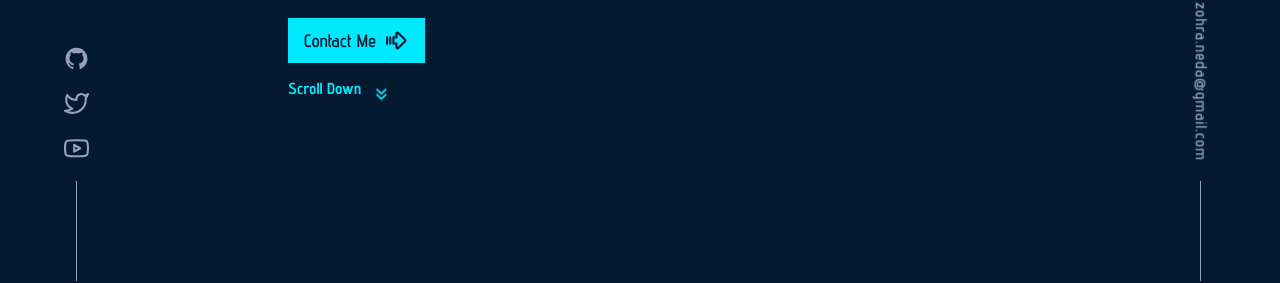
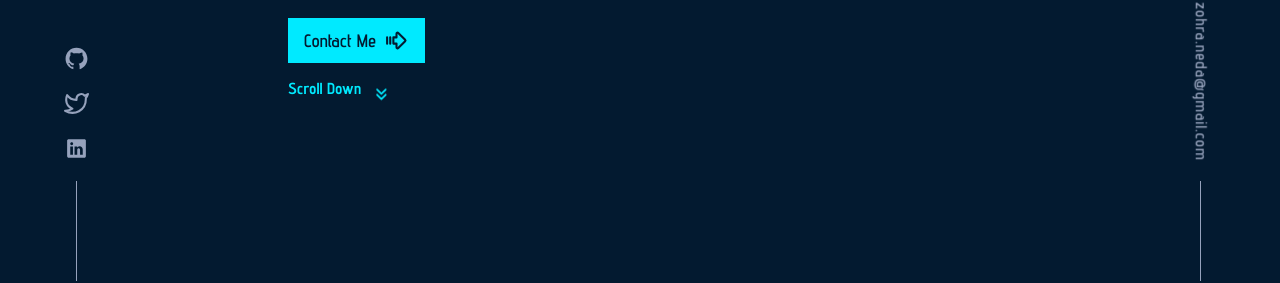
Before and after one commit to Zohra-Neda/Portfolio, a React (Create React App) app: page / in a window 1280 px wide. Shown: the part 519-802 px from the top of the page. Built offline with nearby package versions, Linux system fonts and the light colour scheme.

Commit message:
Update icon

```diff
--- a/src/Components/Home_Section/Home.jsx
+++ b/src/Components/Home_Section/Home.jsx
@@ -1,7 +1,8 @@
 import React from 'react'
 import './home.scss'
 import { AiFillGithub } from 'react-icons/ai'
-import { FiTwitter, FiYoutube } from 'react-icons/fi'
+import { FiTwitter } from 'react-icons/fi'
+import { IoLogoLinkedin } from "react-icons/io";
 import { TbArrowBigRightLines, TbChevronsDown } from 'react-icons/tb'
 
 const Home = () => {
@@ -17,7 +18,7 @@ const Home = () => {
             <FiTwitter className="icon"/>
           </a>
           <a href='' target="_blank">
-            <FiYoutube className="icon"/>
+            <IoLogoLinkedin className="icon"/>
           </a>
           <div className="line"></div>
         </div>
```
